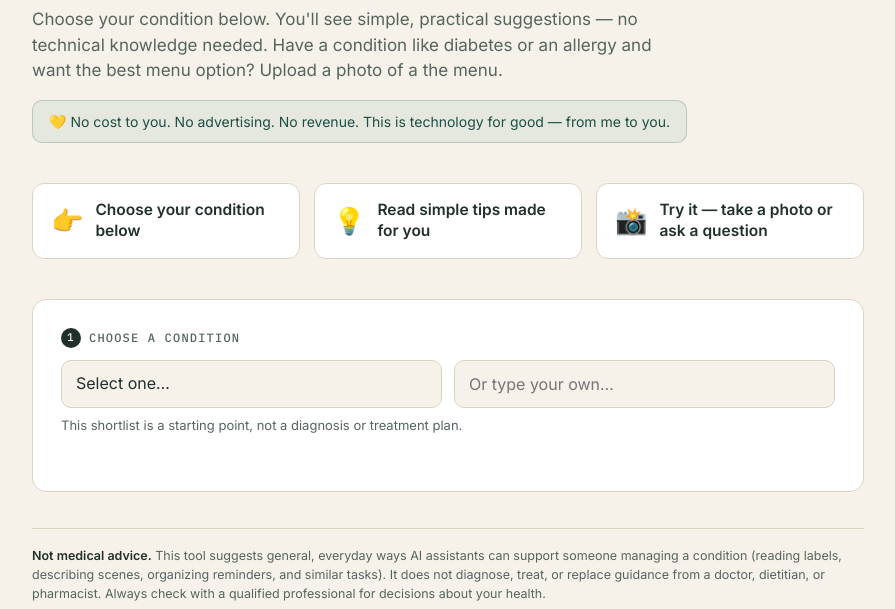
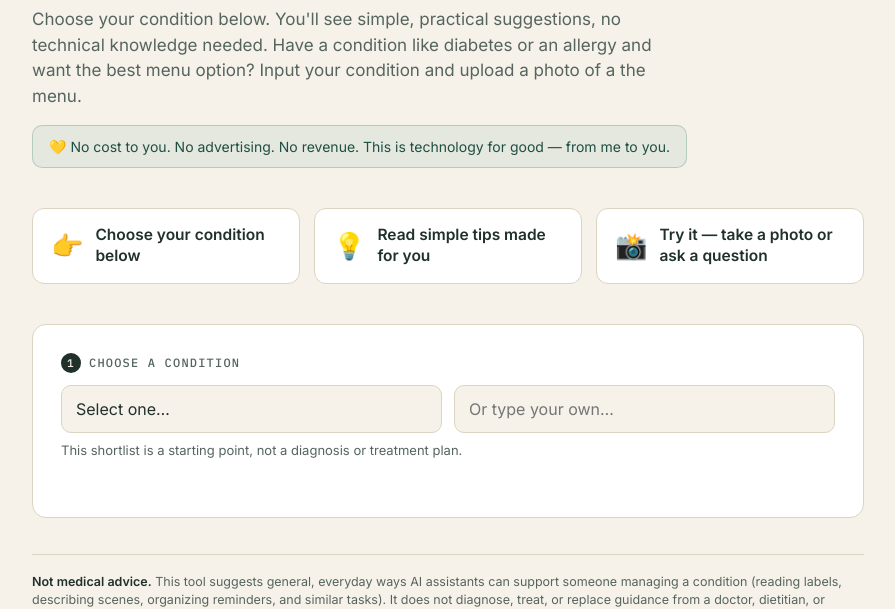
Before and after one commit to scook2003/Condition-Ally, a plain HTML site: page index.html in a window 1280 px wide. Shown: the part 151-760 px from the top of the page, without its empty margins (192-1087 px from the left). Drawn offline with Linux system fonts and the light colour scheme.

Commit message:
Update index.html

```diff
--- a/index.html
+++ b/index.html
@@ -579,7 +579,7 @@
   <header class="hero">
     <span class="eyebrow">ConditionAlly</span>
     <h1>An <em>ally</em> for your condition.</h1>
-    <p class="lede">Choose your condition below. You'll see simple, practical suggestions — no technical knowledge needed. Have a condition like diabetes or an allergy and want the best menu option? Upload a photo of a the menu.</p>
+    <p class="lede">Choose your condition below. You'll see simple, practical suggestions, no technical knowledge needed. Have a condition like diabetes or an allergy and want the best menu option? Input your condition and upload a photo of a the menu.</p>
     <p class="no-cost-note">💛 No cost to you. No advertising. No revenue. This is technology for good — from me to you.</p>
   </header>
 
```
